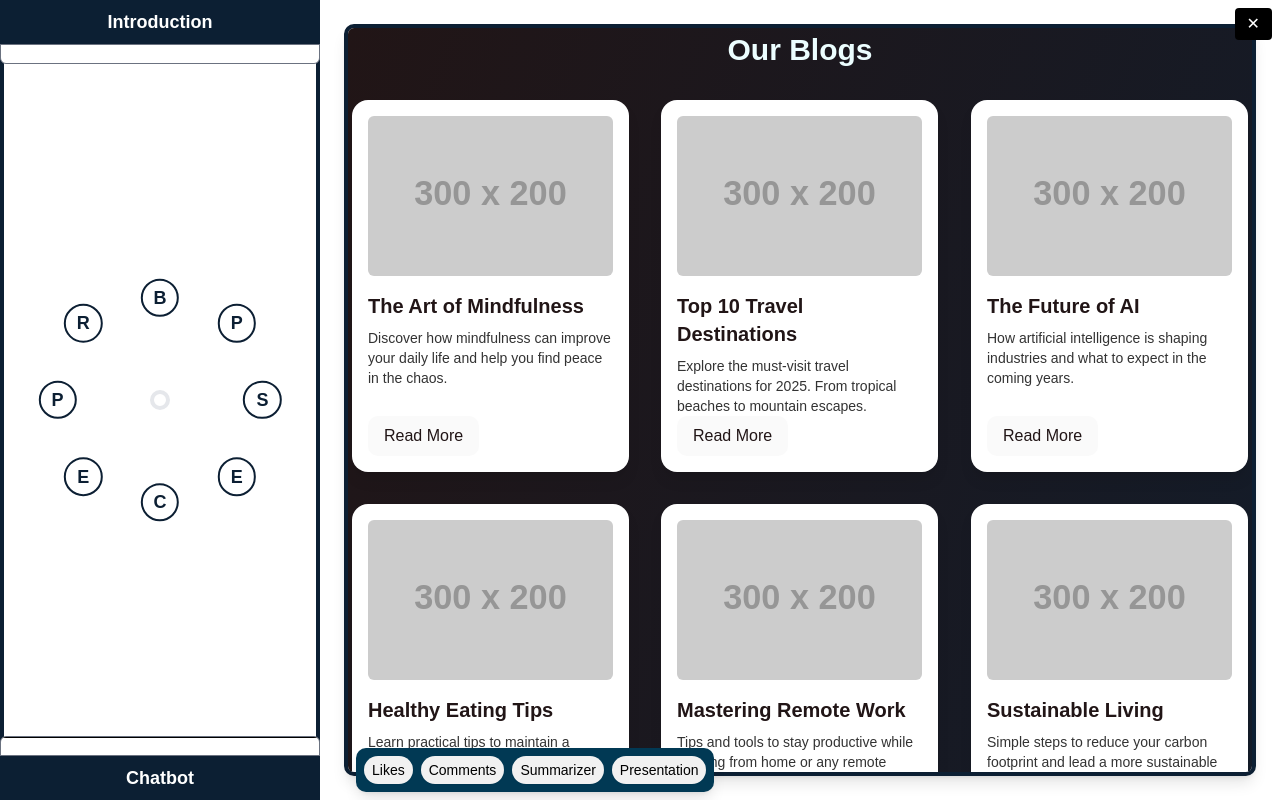
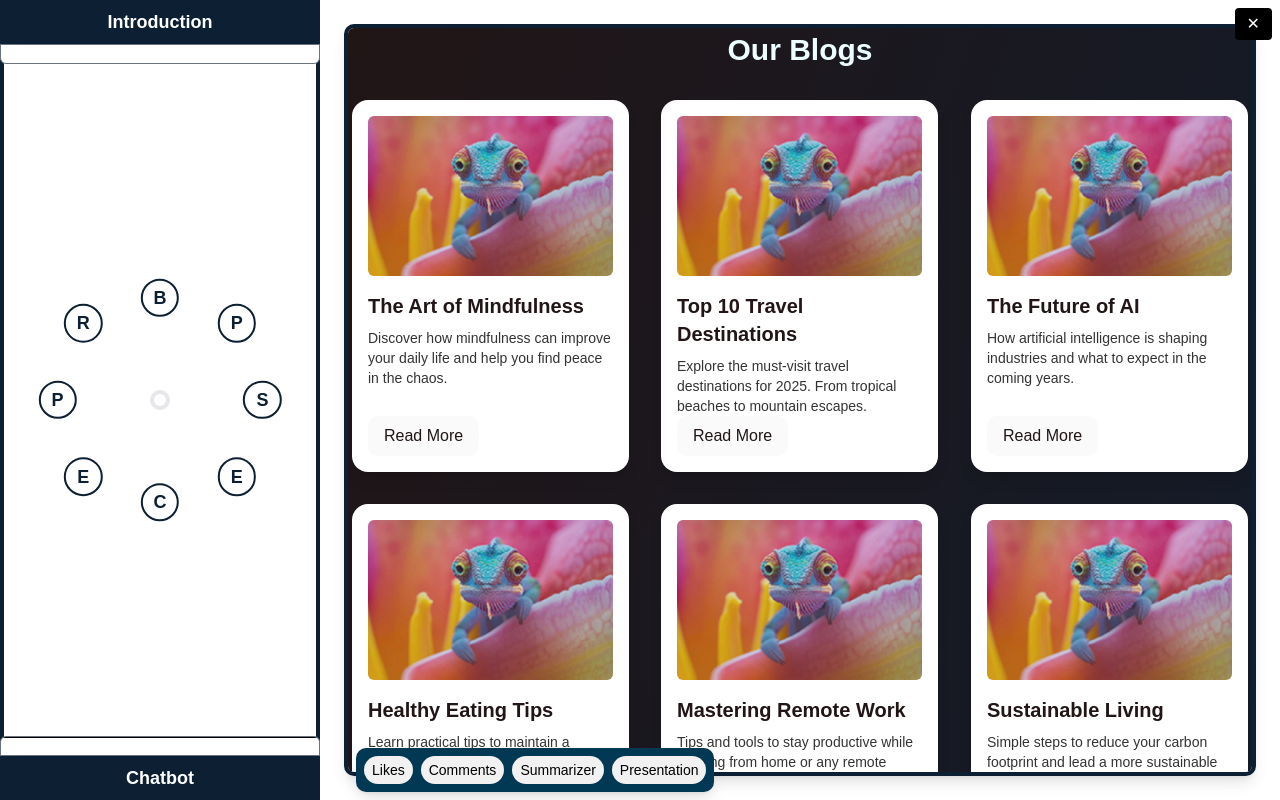
Before and after one commit to shivShakya/AI-portfolio, a Next.js app: page /Dashboard in a window 1280 px wide. Built offline with nearby package versions, Linux system fonts and the light colour scheme.

Commit message:
12th commit

```diff
--- a/src/app/Chatbot/page.tsx
+++ b/src/app/Chatbot/page.tsx
@@ -26,6 +26,8 @@ export default function Chatbot() {
                  <Image
                       src="robo.gif"
                       alt="Shivam Shakya"
+                      width={28}
+                      height={28}
                       className="w-56 h-56 rounded-full object-cover border border-black"
                  />
                    <TextBot />
--- a/src/app/Dashboard/page.tsx
+++ b/src/app/Dashboard/page.tsx
@@ -1,7 +1,7 @@
 "use client";
 import { useEffect, useState } from "react";
 import Blog from "../blog/page";
-import CircularNav from "../CircularNav/page";
+import CircularNav from "../CircularNav/CircularNav";
 import Education from "../Education/page";
 import Experience from "../Experience/page";
 import Tabs from "../Tabs/page";
--- a/src/app/Project/page.tsx
+++ b/src/app/Project/page.tsx
@@ -33,6 +33,8 @@ export default function Project() {
             <Image
               src={project.image}
               alt={project.title}
+              width={28}
+              height={28}
               className="w-full h-40 object-cover rounded-md mb-4"
             />
             <h3 className="text-xl font-semibold">{project.title}</h3>
--- a/src/app/blog/page.tsx
+++ b/src/app/blog/page.tsx
@@ -1,7 +1,7 @@
 "use client"
 import Link from "next/link";
 import Tilt from 'react-parallax-tilt';
-
+import Image from "next/image";
 
 export default function Blog() {
    const blogPosts = [
@@ -10,80 +10,80 @@ export default function Blog() {
        title: "The Art of Mindfulness",
        description:
          "Discover how mindfulness can improve your daily life and help you find peace in the chaos.",
-       image: "https://via.placeholder.com/300x200",
-       link: "/blog/post/1"
+       image: "/MainBefore.jpg",
+       link: "/blog/1"
      },
      {
        id: 2,
        title: "Top 10 Travel Destinations",
        description:
          "Explore the must-visit travel destinations for 2025. From tropical beaches to mountain escapes.",
-       image: "https://via.placeholder.com/300x200",
-       link: "/blog/post/2"
+       image: "/MainBefore.jpg",
+       link: "/blog/2"
      },
      {
        id: 3,
        title: "The Future of AI",
        description:
          "How artificial intelligence is shaping industries and what to expect in the coming years.",
-       image: "https://via.placeholder.com/300x200",
-       link: "/blog/post/3"
+       image: "/MainBefore.jpg",
+       link: "/blog/3"
      },
      {
        id: 4,
        title: "Healthy Eating Tips",
        description:
          "Learn practical tips to maintain a healthy diet while still enjoying your favorite foods.",
-       image: "https://via.placeholder.com/300x200",
-       link: "/blog/post/4"
+       image: "/MainBefore.jpg",
+       link: "/blog/4"
      },
      {
        id: 5,
        title: "Mastering Remote Work",
        description:
          "Tips and tools to stay productive while working from home or any remote location.",
-       image: "https://via.placeholder.com/300x200",
-       link: "/blog/post/5"
+       image: "/MainBefore.jpg",
+       link: "/blog/5"
      },
      {
        id: 6,
        title: "Sustainable Living",
        description:
          "Simple steps to reduce your carbon footprint and lead a more sustainable lifestyle.",
-       image: "https://via.placeholder.com/300x200",
-       link: "/blog/post/5"
+       image: "/MainBefore.jpg",
+       link: "/blog/5"
      },
      {
        id: 7,
        title: "Exploring Space",
        description:
          "A journey through the latest discoveries in space exploration and astronomy.",
-       image: "https://via.placeholder.com/300x200",
-       link: "/blog/post/5"
+       image: "/MainBefore.jpg",
+       link: "/blog/5"
      },
      {
        id: 8,
        title: "Fitness for Beginners",
        description:
          "Your guide to starting a fitness routine and staying motivated for a healthier you.",
-       image: "https://via.placeholder.com/300x200",
-       link: "/blog/post/5"
+       image: "/MainBefore.jpg",
+       link: "/blog/5"
      },
      {
        id: 9,
        title: "The Evolution of Gaming",
        description:
          "How video games have transformed over the decades and what's next for gamers.",
-       image: "https://via.placeholder.com/300x200",
-       link: "/blog/post/5"
+       image: "/MainBefore.jpg",
+       link: "/blog/5"
      },
      {
        id: 10,
        title: "Personal Finance Tips",
        description:
          "Learn how to manage your money better and plan for a financially secure future.",
-       image: "https://via.placeholder.com/300x200",
-       link: "/blog/post/5"
+       image: "/MainBefore.jpg",
+       link: "/blog/5"
      },
    ];
 
@@ -99,9 +99,11 @@ export default function Blog() {
              key={post.id}
              className="p-4 rounded-2xl shadow-lg bg-white text-customDark flex flex-col hover:scale-[1.02] transition-transform duration-200"
            >
-           <img
+           <Image
              src={post.image}
              alt={post.title}
+             width={28}
+             height={28}
              className="w-full h-40 object-cover rounded-md mb-4"
            />
            <h3 className="text-xl font-semibold">{post.title}</h3>
```
Also changed, not shown: public/MainBefore.jpg (added), src/app/CircularNav/CircularNav.tsx (renamed from src/app/CircularNav/page.tsx).
